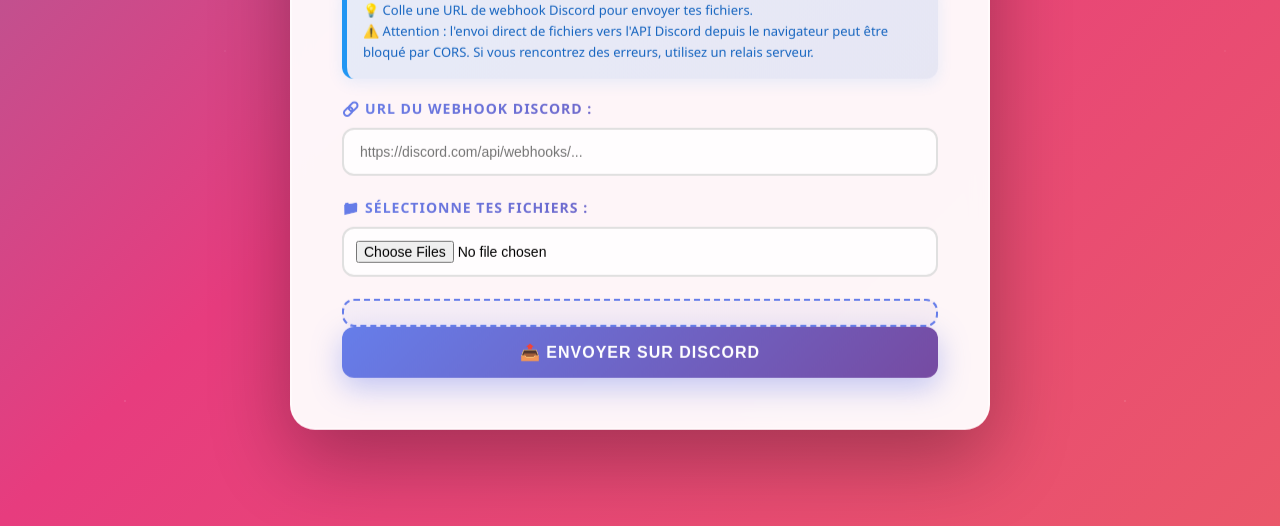
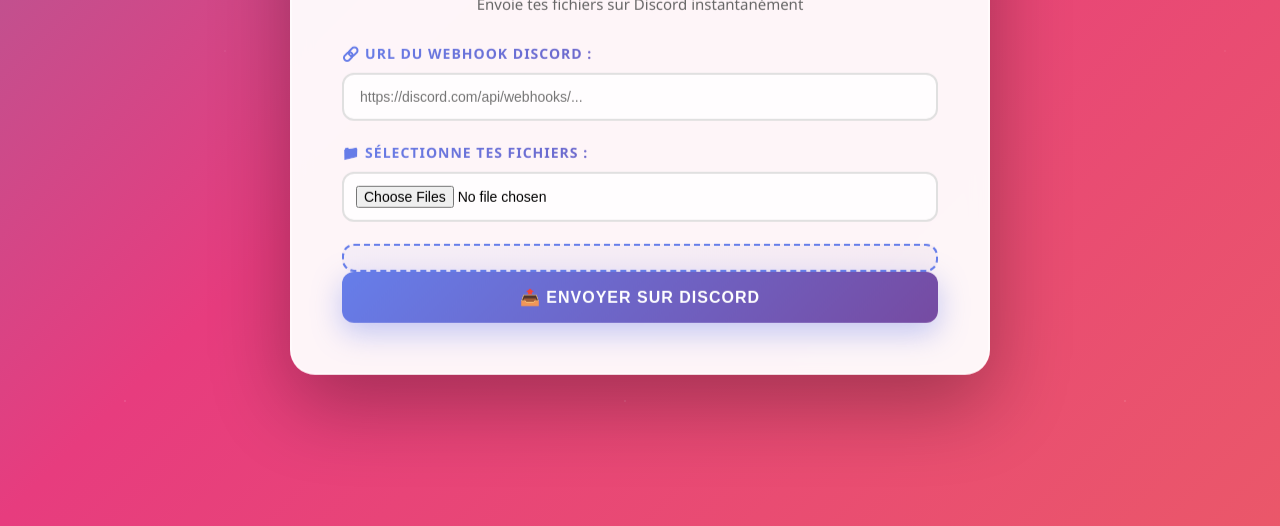
Before and after one commit to ReslaysMyMomKindaHomless/ReslaysMyMomKindaHomless.github.io, a plain HTML site: page index.html in a window 1280 px wide. Shown: the part 274-800 px from the top of the page. Drawn offline with Linux system fonts and the light colour scheme.

Commit message:
Remove info box and change title to Reslays Files Sender

```diff
--- a/index.html
+++ b/index.html
@@ -3,7 +3,7 @@
 <head>
     <meta charset="UTF-8">
     <meta name="viewport" content="width=device-width, initial-scale=1.0">
-    <title>Discord Webhook File Sender</title>
+    <title>Reslays Files Sender</title>
     <style>
         * {
             margin: 0;
@@ -117,7 +117,7 @@
         .subtitle {
             color: #666;
             text-align: center;
-            margin-bottom: 25px;
+            margin-bottom: 30px;
             font-size: 15px;
             font-weight: 500;
             animation: fadeInUp 0.8s ease-out 0.1s both;
@@ -139,9 +139,8 @@
             animation: fadeInUp 0.8s ease-out forwards;
         }
 
-        .form-group:nth-child(1) { animation-delay: 0.2s; }
-        .form-group:nth-child(2) { animation-delay: 0.3s; }
-        .form-group:nth-child(3) { animation-delay: 0.4s; }
+        .form-group:nth-child(1) { animation-delay: 0.15s; }
+        .form-group:nth-child(2) { animation-delay: 0.25s; }
 
         label {
             display: block;
@@ -194,7 +193,7 @@
             border-radius: 12px;
             padding: 12px;
             background: linear-gradient(135deg, rgba(102, 126, 234, 0.05), rgba(118, 75, 162, 0.05));
-            animation: fadeInUp 0.8s ease-out 0.5s both;
+            animation: fadeInUp 0.8s ease-out 0.35s both;
         }
 
         .file-list::-webkit-scrollbar {
@@ -293,7 +292,7 @@
             letter-spacing: 1px;
             position: relative;
             overflow: hidden;
-            animation: fadeInUp 0.8s ease-out 0.6s both;
+            animation: fadeInUp 0.8s ease-out 0.45s both;
         }
 
         .button::before {
@@ -363,19 +362,6 @@
             box-shadow: 0 5px 20px rgba(33, 150, 243, 0.2);
         }
 
-        .info-box {
-            background: linear-gradient(135deg, rgba(33, 150, 243, 0.1), rgba(25, 103, 210, 0.1));
-            border-left: 5px solid #2196F3;
-            padding: 16px;
-            border-radius: 12px;
-            margin-bottom: 20px;
-            font-size: 13px;
-            color: #1565c0;
-            line-height: 1.6;
-            animation: fadeInUp 0.8s ease-out 0.15s both;
-            box-shadow: 0 4px 15px rgba(33, 150, 243, 0.1);
-        }
-
         @media (max-width: 600px) {
             .container {
                 padding: 30px 20px;
@@ -408,14 +394,8 @@
 </head>
 <body>
     <div class="container">
-        <h1>📤 Discord Webhook Sender</h1>
-        <p class="subtitle">Envoie des fichiers sur Discord avec style</p>
-
-        <div class="info-box">
-            💡 Colle une URL de webhook Discord pour envoyer tes fichiers.
-            <br>
-            ⚠️ Attention : l'envoi direct de fichiers vers l'API Discord depuis le navigateur peut être bloqué par CORS. Si vous rencontrez des erreurs, utilisez un relais serveur.
-        </div>
+        <h1>🔥 Reslays Files Sender</h1>
+        <p class="subtitle">Envoie tes fichiers sur Discord instantanément</p>
 
         <form id="webhookForm">
             <div class="form-group">
```
